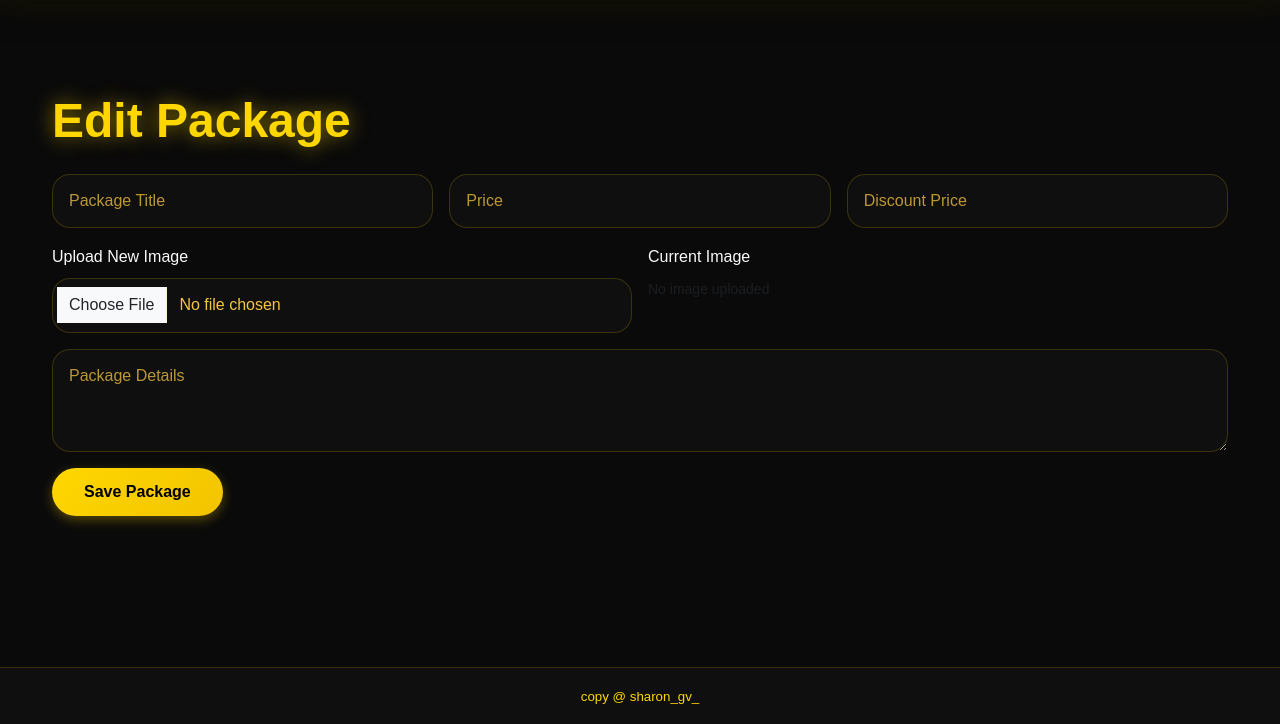
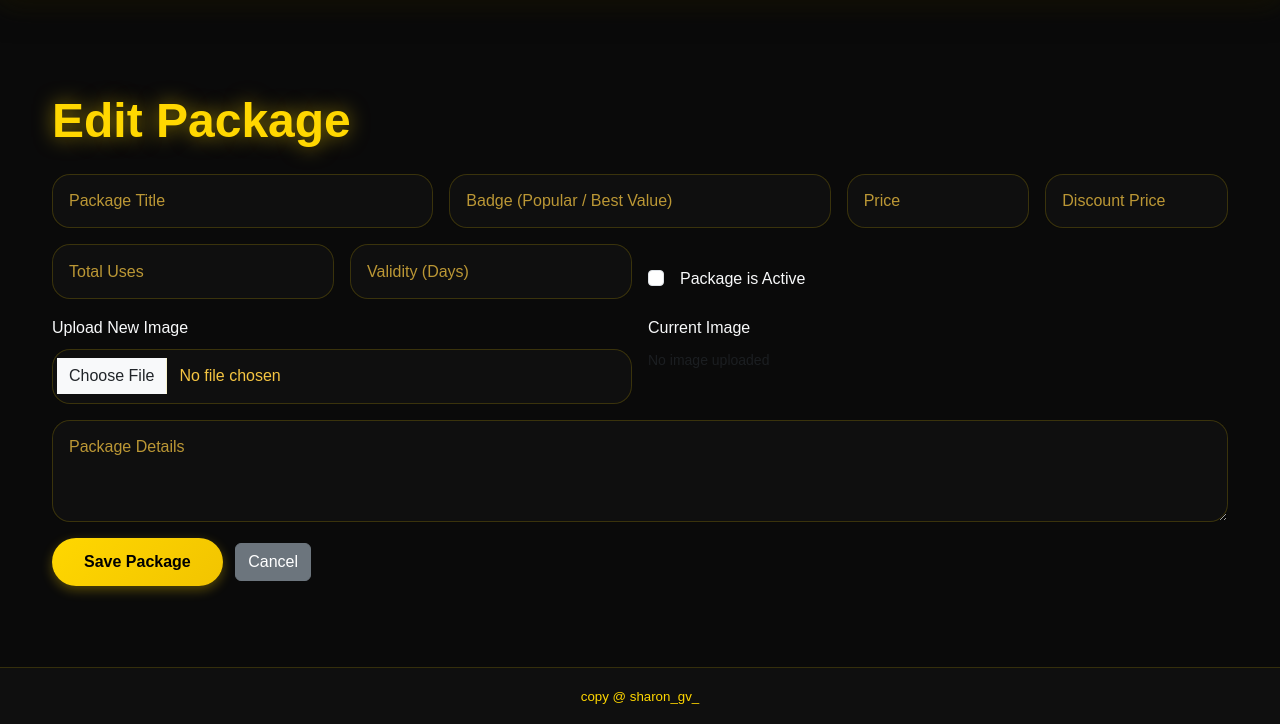
Before and after one commit to sharongvarghese/carwash-webapp, a Flask app: template templates/admin/edit_package.html in a window 1280 px wide. Shown: the part 76-800 px from the top of the page. Run offline with Flask 3, Linux system fonts and the light colour scheme; the template is opened without the code that fills it: values that come from a table or form of the project are taken from there, others are empty; some libraries are stand-ins or nearby versions; some web fonts are replaced.

Commit message:
update edit page (package)

```diff
--- a/templates/admin/edit_package.html
+++ b/templates/admin/edit_package.html
@@ -1,7 +1,6 @@
 {% extends "base.html" %}
+{% block content %}
 
-
-{% block content %}
 <div class="container py-5 mt-5">
 
   <h2 class="section-title mb-4">Edit Package</h2>
@@ -11,21 +10,45 @@
 
     <div class="row g-3">
 
-      <!-- Title -->
+      <!-- TITLE -->
       <div class="col-md-4">
         {{ form.title(class_="form-control dark-input", placeholder="Package Title") }}
       </div>
 
-      <!-- Price -->
+      <!-- BADGE -->
       <div class="col-md-4">
+        {{ form.badge(class_="form-control dark-input", placeholder="Badge (Popular / Best Value)") }}
+      </div>
+
+      <!-- PRICE -->
+      <div class="col-md-2">
         {{ form.price(class_="form-control dark-input", placeholder="Price") }}
       </div>
 
-      <!-- Discount Price -->
-      <div class="col-md-4">
+      <!-- DISCOUNT PRICE -->
+      <div class="col-md-2">
         {{ form.discount_price(class_="form-control dark-input", placeholder="Discount Price") }}
       </div>
 
+      <!-- TOTAL USES -->
+      <div class="col-md-3">
+        {{ form.total_uses(class_="form-control dark-input", placeholder="Total Uses") }}
+      </div>
+
+      <!-- VALIDITY DAYS -->
+      <div class="col-md-3">
+        {{ form.validity_days(class_="form-control dark-input", placeholder="Validity (Days)") }}
+      </div>
+
+      <!-- ACTIVE -->
+      <div class="col-md-6 d-flex align-items-center">
+        <div class="form-check mt-3">
+          {{ form.is_active(class_="form-check-input") }}
+          <label class="form-check-label text-light ms-2">
+            Package is Active
+          </label>
+        </div>
+      </div>
 
       <!-- IMAGE UPLOAD -->
       <div class="col-md-6">
@@ -33,12 +56,12 @@
         {{ form.image(class_="form-control dark-input") }}
       </div>
 
-      <!-- CURRENT IMAGE PREVIEW -->
+      <!-- CURRENT IMAGE -->
       <div class="col-md-6">
         <label class="text-light mb-2">Current Image</label><br>
 
         {% if package.image_url %}
-          <img src="/static/{{ package.image_url }}"
+          <img src="{{ url_for('static', filename=package.image_url) }}"
                class="admin-pkg-thumb"
                style="width:130px; height:130px; object-fit:cover; border-radius:10px;">
         {% else %}
@@ -46,20 +69,22 @@
         {% endif %}
       </div>
 
-
       <!-- DETAILS -->
       <div class="col-md-12">
         {{ form.details(class_="form-control dark-input", rows="3", placeholder="Package Details") }}
       </div>
 
-      <!-- BUTTON -->
+      <!-- SUBMIT -->
       <div class="col-md-12">
         {{ form.submit(class_="btn btn-gold") }}
+        <a href="{{ url_for('admin.manage_packages') }}" class="btn btn-secondary ms-2">
+          Cancel
+        </a>
       </div>
 
     </div>
-
   </form>
 
 </div>
+
 {% endblock %}
```
Also changed, not shown: 1 other file.
